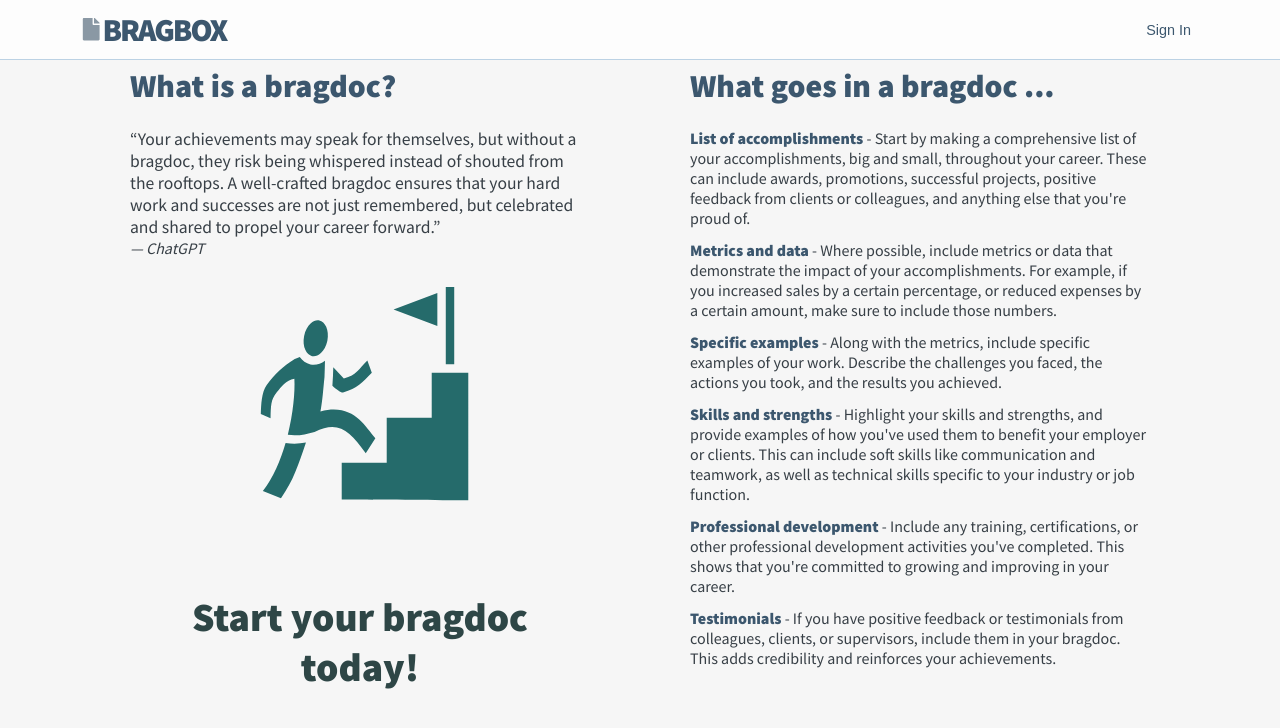
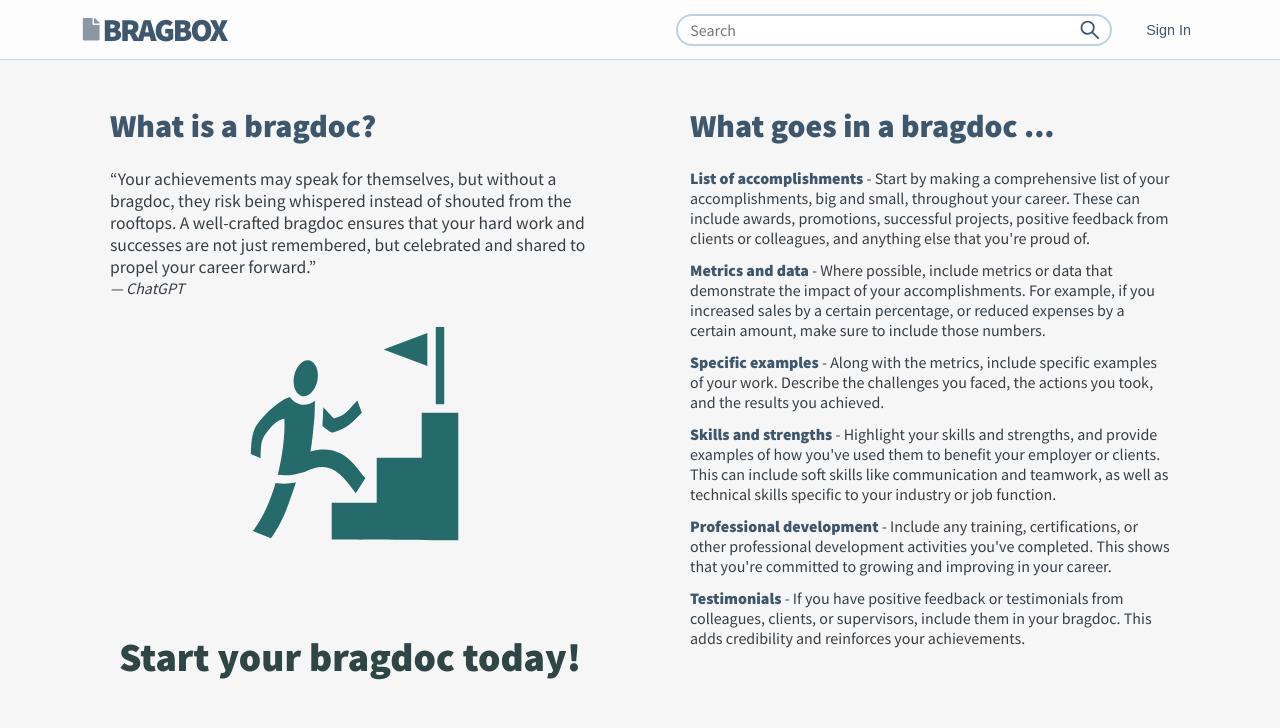
Before and after one commit to talha6663/BragDocumentApplication, a React (Create React App) app in the folder client/: page / in a window 1280 px wide. Shown: the top 728 px of the page. Built offline with nearby package versions, Linux system fonts and the light colour scheme; no server answers.

Commit message:
Search bar working

```diff
--- a/client/src/components/App.js
+++ b/client/src/components/App.js
@@ -1,7 +1,6 @@
 import { Route, Routes } from "react-router-dom";
 import { AuthContextProvider } from "../context/AuthContext";
 import "../styles/App.css";
-import Navbar from "./Navbar";
 import ParentComponent from "./ParentComponent";
 import Protected from "./Protected";
 import Welcome from "./Welcome";
@@ -9,7 +8,6 @@ import Welcome from "./Welcome";
 function App() {
 	return (
 		<AuthContextProvider>
-			<Navbar />
 			<div className="App">
 				<Routes>
 					<Route exact path="/" element={<Welcome />} />
--- a/client/src/components/ListBrags.jsx
+++ b/client/src/components/ListBrags.jsx
@@ -10,10 +10,18 @@ const ListBrags = (props) => {
 
 	const getBrags = useCallback(async (email) => {
 		try {
+			let jsonData = [];
 			const response = await fetch(
 				`${process.env.REACT_APP_API_URL}/brags?userEmail=${email}`
 			);
-			const jsonData = await response.json();
+			// const jsonData = await response.json();
+			// console.log(props.jsonData);
+			if (props.jsonData) {
+				jsonData = props.jsonData;
+			} else {
+				jsonData = await response.json();
+			}
+
 
 			let bragsObject = {};
 			jsonData.forEach(function (arrayItem) {
@@ -33,7 +41,9 @@ const ListBrags = (props) => {
 		} catch (err) {
 			console.error(err.message);
 		}
-	}, [setBrags]);
+	}, [setBrags, props.jsonData]);
+
+
 
 	const deleteBrag = async (id) => {
 		try {
@@ -110,7 +120,7 @@ const ListBrags = (props) => {
 
 	useEffect(() => {
 		getBrags(user.email);
-	}, [props.toggleRefreshList, user.email, getBrags]);
+	}, [props.toggleRefreshList, user.email, getBrags, props.jsonData]);
 
 	return (
 		<div className="panel_right">
--- a/client/src/components/Navbar.jsx
+++ b/client/src/components/Navbar.jsx
@@ -1,13 +1,15 @@
-import React, { useEffect, useRef } from 'react';
+import React, { useEffect, useRef, useState } from 'react';
+import { AiOutlineSearch } from "react-icons/ai";
 import { FaFile } from "react-icons/fa";
 import { useNavigate } from 'react-router-dom';
 import { UserAuth } from '../context/AuthContext';
 
-const Navbar = () => {
+const Navbar = (props) => {
     const {googleSignIn} = UserAuth();
     const {user, logout} = UserAuth();
     const navigate = useNavigate();
     const modalRef = useRef(null);
+    const [searchValue, setSearchValue] = useState('');
 
     const handleSignOut = async () => {
         try {
@@ -40,6 +42,30 @@ const Navbar = () => {
 		}
 	};
 
+    const handleChange = (e) => {
+        setSearchValue(e.target.value);
+
+        // If the search bar is empty, refresh all brags list
+        if (e.target.value === '') {
+            props.handleSearchResult();
+        }
+    }
+
+    const search = async () => {
+        try {
+            const response = await fetch(
+                `${process.env.REACT_APP_API_URL}/search?useremail=${user.email}&searchstring=${searchValue}`, {
+                    method: 'GET',
+                }
+            );
+			const jsonData = await response.json();
+            props.handleSearchResult(jsonData);
+
+        } catch (error) {
+            console.error(error.message);
+        }
+    };
+
     useEffect(() => {
         if (user != null) {
             navigate('/brag');
@@ -51,6 +77,10 @@ const Navbar = () => {
             <nav>
                 <div className="logo"><FaFile className="logo_icon" />BRAGBOX</div>
                 <div className="nav_rightSide">
+                    <div className="navbar_search">
+                        <input type="text" value={searchValue} onChange={handleChange} placeholder="Search" />
+                        <AiOutlineSearch onClick={search} className="search_icon" title="Search" alt="search" />
+                    </div>
                     {user?.displayName ? (
                         <>
                             <dialog ref={modalRef} className="popup signout">
--- a/client/src/components/ParentComponent.js
+++ b/client/src/components/ParentComponent.js
@@ -1,19 +1,28 @@
 import { useState } from "react";
 import InputForm from "./InputForm";
 import ListBrags from "./ListBrags";
+import Navbar from "./Navbar";
 
 const ParentComponent = () => {
 	const [refreshList, setRefreshList] = useState(false);
+	const [jsonData, setJsonData] = useState(null);
 
 	// Refresh state variable
 	function toggleRefreshList() {
 		setRefreshList(!refreshList);
 	}
 
+	// Process the jsonData in your ListBrags component
+	const handleSearchResult = (jsonData) => {
+		setJsonData(jsonData);
+		toggleRefreshList();
+	};
+
 	return (
 		<>
+			<Navbar handleSearchResult={handleSearchResult} />
 			<InputForm toggleRefreshList={toggleRefreshList} />
-			<ListBrags toggleRefreshList={toggleRefreshList} />
+			<ListBrags toggleRefreshList={toggleRefreshList} jsonData={jsonData} />
 		</>
 	);
 };
--- a/client/src/components/Welcome.js
+++ b/client/src/components/Welcome.js
@@ -3,11 +3,14 @@ import { GiStairsGoal } from "react-icons/gi";
 import { Link } from "react-router-dom";
 import { UserAuth } from "../context/AuthContext";
 import "../styles/Welcome.css";
+import Navbar from "./Navbar";
 
 const Welcome = () => {
 	const { googleSignIn } = UserAuth();
 
 	return (
+		<>
+			<Navbar />
 			<div className="welcome_wrapper">
 				<div>
 					<h1>What is a bragdoc?</h1>
@@ -56,6 +59,7 @@ const Welcome = () => {
 					</ul>
 				</div>
 			</div>
+		</>
 	);
 };
 
--- a/client/src/styles/App.css
+++ b/client/src/styles/App.css
@@ -25,17 +25,18 @@ body {
 .App {
   display: flex;
   justify-content: stretch;
-  margin: 20px 80px;
 }
 
 .panel_left {
   width: 30%;
-  margin-top: 60px;
+  margin-top: 80px;
+  margin-left: 80px;
   padding-right: 8px;
 }
 .panel_right {
   width: 70%;
-  margin-top: 60px;
+  margin-top: 80px;
+  margin-right: 80px;
   padding-left: 40px;
 }
 h3 {
@@ -87,7 +88,7 @@ nav .nav_button.no_border {
   border: none;
   margin-right: 4px;
 }
-.nav_rightSide {
+nav .nav_rightSide {
   display: flex;
   align-items: center;
   justify-content: flex-end;
@@ -98,6 +99,30 @@ nav .nav_rightSide .profilePicture {
   width: 40px;
   height: 40px;
   object-fit: cover;
+}
+nav .navbar_search {
+  display: flex;
+  align-items: center;
+  background: #fff;
+  border: 2px solid #bcd2e4;
+  border-radius: 50px;
+  margin-right: 25px;
+}
+nav .navbar_search input {
+  background: transparent;
+  border: none;
+  font-family: inherit;
+  color: #373F46;
+  font-size: 1rem;
+  width: 400px;
+  padding: 4px 12px;
+}
+nav .navbar_search .search_icon {
+  width: 24px;
+  height: 24px;
+  color: #3c576e;
+  cursor: pointer;
+  margin-right: 8px;
 }
 
 /* Form stuff */
--- a/client/src/styles/Welcome.css
+++ b/client/src/styles/Welcome.css
@@ -3,6 +3,7 @@
     display: flex;
     justify-content: center;
     width: 100vw;
+    margin: 60px;
   }
   .welcome_wrapper h1, .welcome_wrapper h2, .welcome_wrapper h3 {
     color: #3c576e;
```
Also changed, not shown: 1 other file (tests, documents, lock files or other folders). Lines whose indentation alone changed are shown as unchanged.
